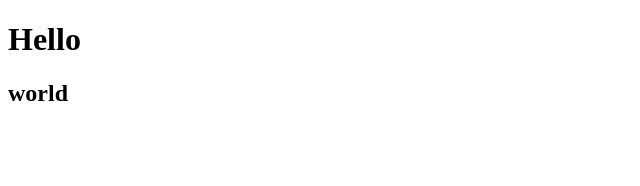
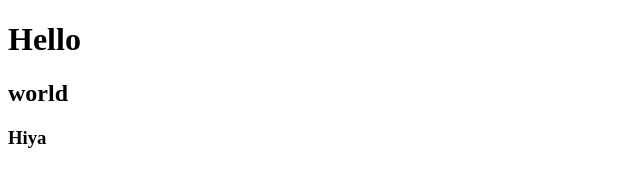
Before and after one commit to msLinuxNinja/testrepo, a plain HTML site: page index.html in a window 1280 px wide. Shown: the full height of the page, 0-640 px from the left. Drawn offline with Linux system fonts and the light colour scheme.

Commit message:
added missing

```diff
--- a/index.html
+++ b/index.html
@@ -9,5 +9,6 @@
 <body>
   <h1>Hello</h1>
   <h2>world</h2>
+  <h3>Hiya</h3>
 </body>
 </html>
```
